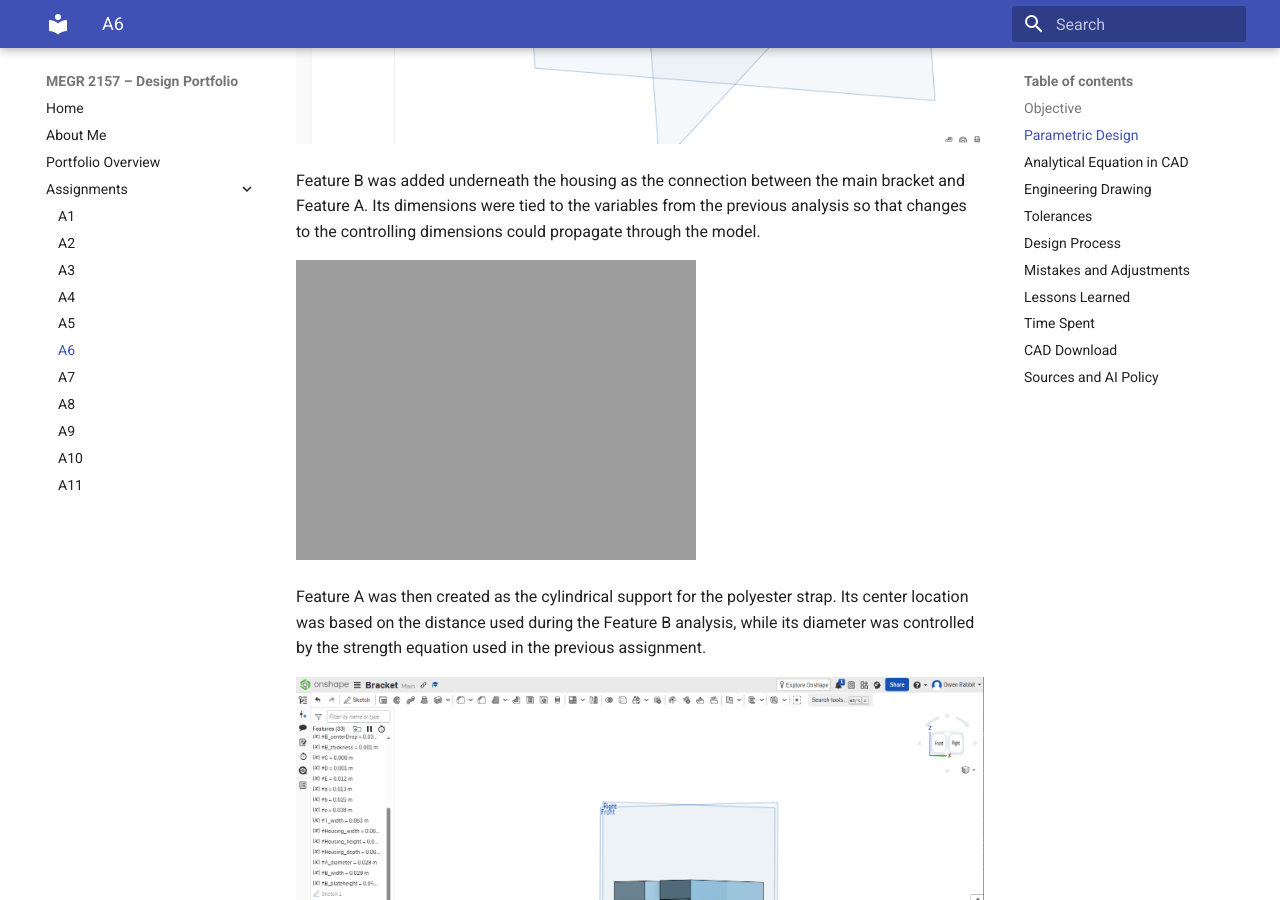
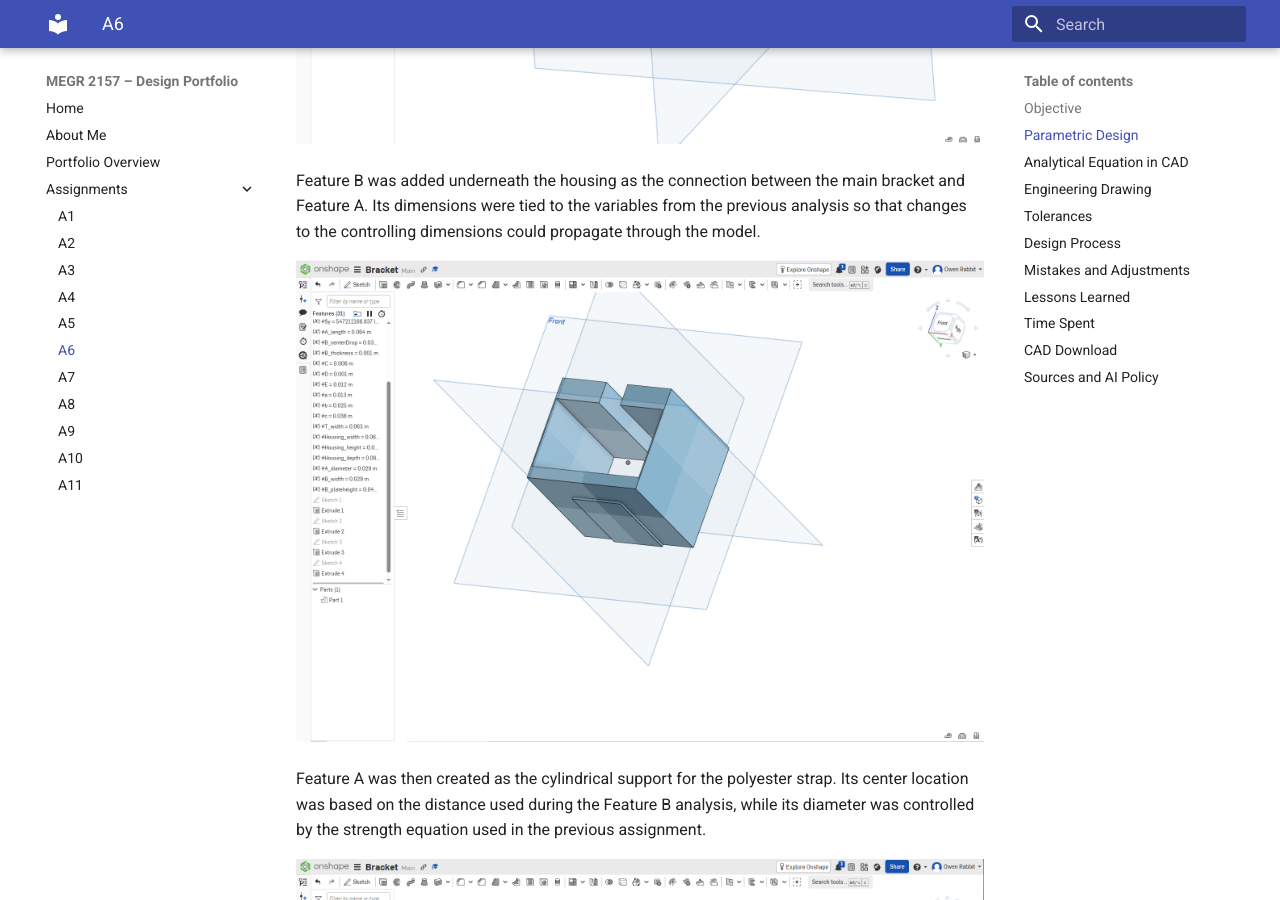
Before and after one commit to OwenHare/design-projects-portfolio, an MkDocs documentation site: the page built from docs/assignments/A06/index.md, in a window 1280 px wide and 900 px high, scrolled down 2776 px. Built offline with MkDocs 1.6.1 and Material for MkDocs 9.7.7, drawn with Linux system fonts in a browser that asks for light colours.

Commit message:
Fixing Bracket5 image

```diff
--- a/docs/assignments/A06/index.md
+++ b/docs/assignments/A06/index.md
@@ -28,7 +28,7 @@ The upper portion of the cavity was removed to create the T-shaped sliding inter
 
 Feature B was added underneath the housing as the connection between the main bracket and Feature A. Its dimensions were tied to the variables from the previous analysis so that changes to the controlling dimensions could propagate through the model.
 
-![Feature B support](Bracket5(1).PNG)
+![Feature B support](Bracket5.PNG)
 
 Feature A was then created as the cylindrical support for the polyester strap. Its center location was based on the distance used during the Feature B analysis, while its diameter was controlled by the strength equation used in the previous assignment.
 
```
